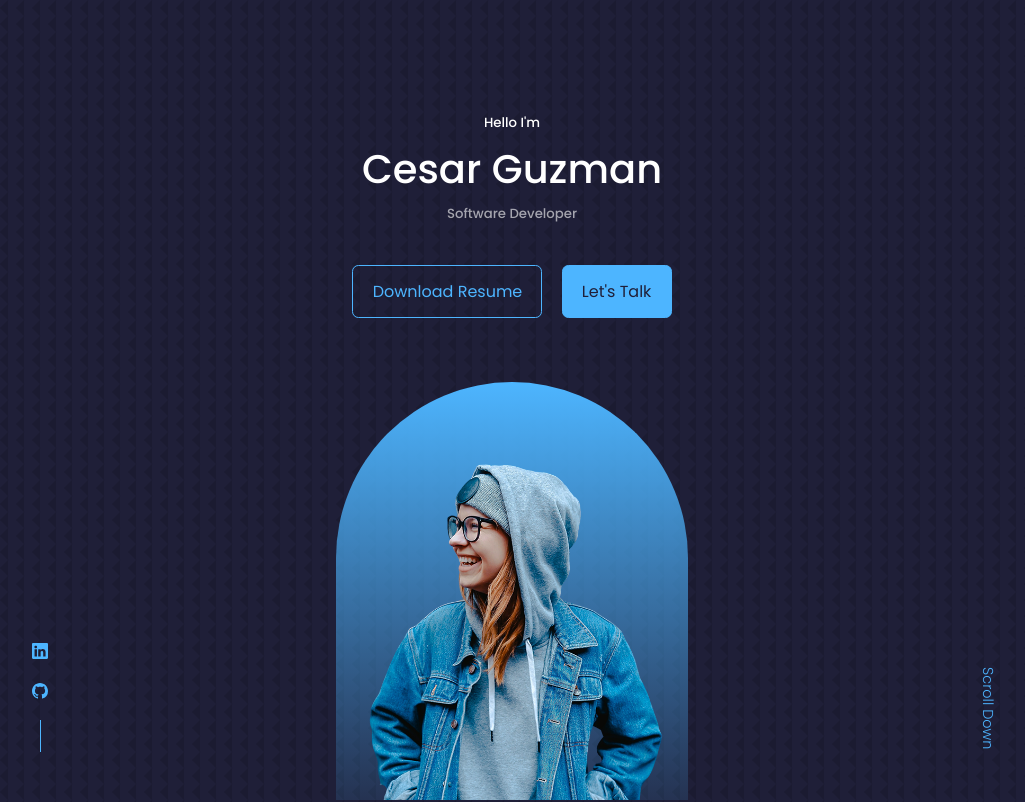
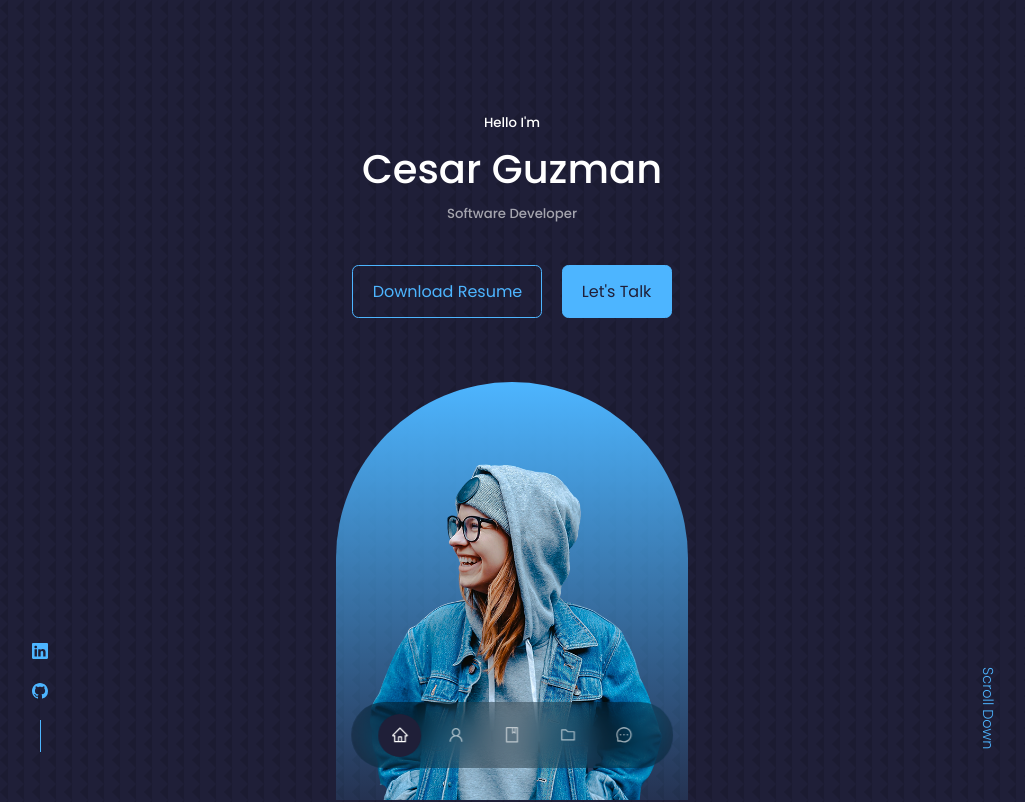
Before and after one commit to CesarCGuzman/PersonalWebsite, a React (Create React App) app: page / in a window 1280 px wide. Shown: the top 802 px of the page, without its empty margins (128-1153 px from the left). Built offline with nearby package versions, Linux system fonts and the light colour scheme.

Commit message:
Nav changes

```diff
--- a/src/App.jsx
+++ b/src/App.jsx
@@ -2,6 +2,7 @@
 import Header from './components/header/Header';
 import Nav from './components/nav/Nav';
 import About from './components/about/About';
+import Contact from './components/contact/Contact';
 import Experience from './components/experience/Experience';
 import Services from './components/services/Services';
 import Portfolio from './components/portfolio/Portfolio';
@@ -18,6 +19,7 @@
         <Services />
         <Portfolio />
         <Testimonials />
+        <Contact />
         <Footer />
     </>
   )
--- a/src/components/footer/Footer.jsx
+++ b/src/components/footer/Footer.jsx
@@ -3,7 +3,7 @@
 
 const footer = () => {
   return (
-    <div>footer</div>
+    <div>Footer</div>
   )
 }
 
--- a/src/components/nav/Nav.jsx
+++ b/src/components/nav/Nav.jsx
@@ -1,15 +1,17 @@
 import React from 'react'
 import './nav.css'
 import {AiOutlineHome, AiOutlineUser, AiOutlineBook, AiOutlineFolder, AiOutlineMessage} from 'react-icons/ai'
+import { useState } from 'react'
 
 const Nav = () => {
+  const [activeNav, setActiveNav] = useState('#')
   return (
     <nav>
-      <a href="#"><AiOutlineHome/></a>
-      <a href="#about"><AiOutlineUser/></a>
-      <a href="#experience"><AiOutlineBook/></a>
-      <a href="#portfolio"><AiOutlineFolder/></a>
-      <a href="#contact"><AiOutlineMessage/></a>
+      <a href="#" onClick={() => setActiveNav('#')} className={activeNav === '#' ? 'active' : ''}><AiOutlineHome/></a>
+      <a href="#about" onClick={() => setActiveNav('#about')} className={activeNav === '#about' ? 'active' : ''}><AiOutlineUser/></a>
+      <a href="#experience" onClick={() => setActiveNav('#experience')} className={activeNav === '#experience' ? 'active' : ''}><AiOutlineBook/></a>
+      <a href="#portfolio" onClick={() => setActiveNav('#portfolio')} className={activeNav === '#portfolio' ? 'active' : ''}><AiOutlineFolder/></a>
+      <a href="#contact" onClick={() => setActiveNav('#contact')} className={activeNav === '#contact' ? 'active' : ''}><AiOutlineMessage/></a>
     </nav>
   )
 }
--- a/src/components/nav/nav.css
+++ b/src/components/nav/nav.css
@@ -0,0 +1,34 @@
+nav {
+    background: rgba(0, 0, 0, 0.3);
+    width: max-content;
+    display: block;
+    padding: 0.7rem 1.7rem;
+    z-index: 2;
+    position: fixed;
+    left: 50%;
+    transform: translateX(-50%);
+    bottom: 2rem;
+    display: flex;
+    gap: 0.8rem;
+    border-radius: 3rem;
+    backdrop-filter: blur(15px);
+}
+
+nav a {
+    background: transparent;
+    padding: 0.8rem;
+    border-radius: 50%;
+    display: flex;
+    color: var(--color-light);
+    font-size: 1.1rem;
+}
+
+nav a:hover {
+    background: var(--color-primary);
+    color: var(--color-bg);
+}
+
+nav a.active {
+    background: var(--color-bg);
+    color: var(--color-white);
+}
```
